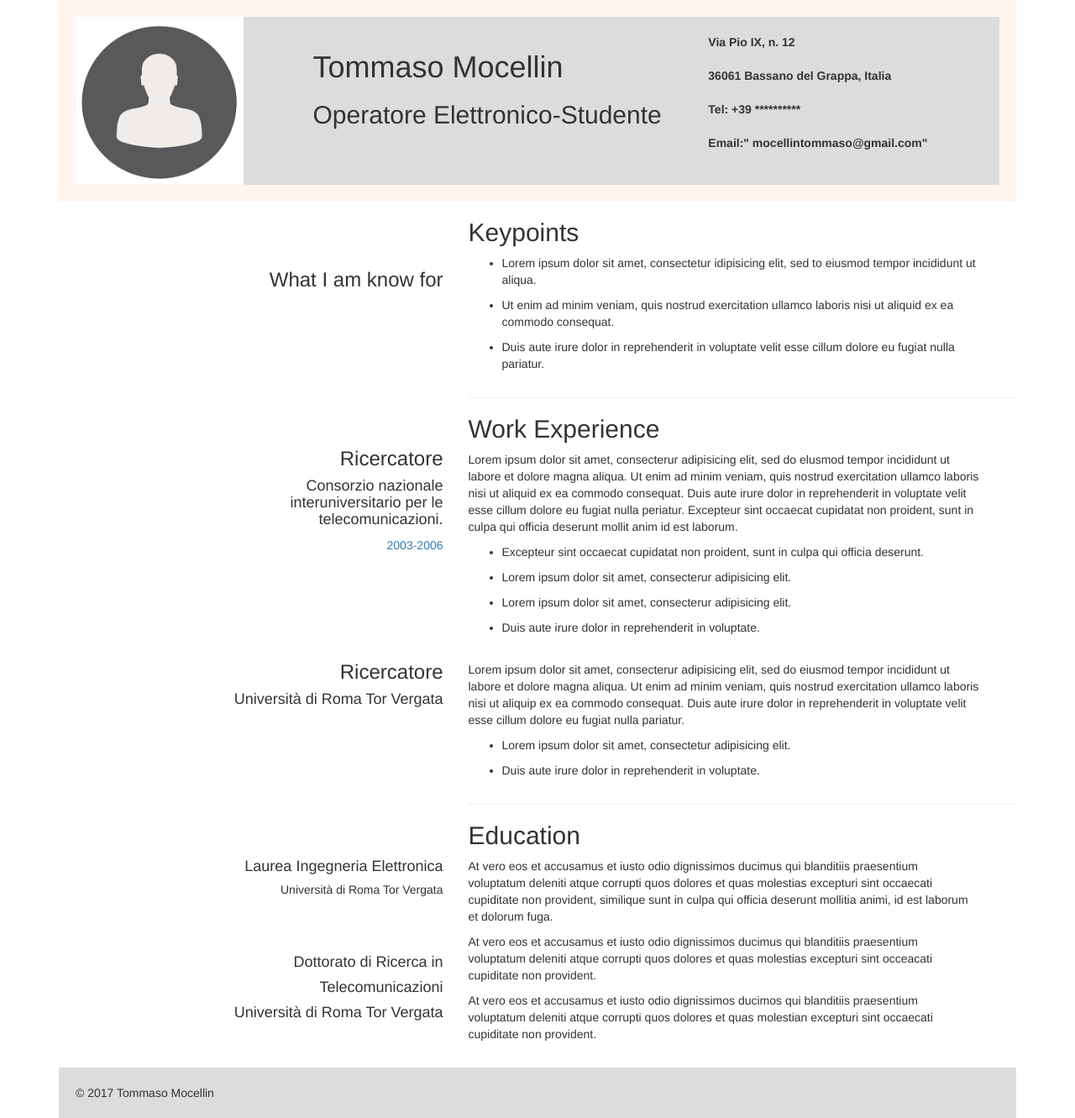
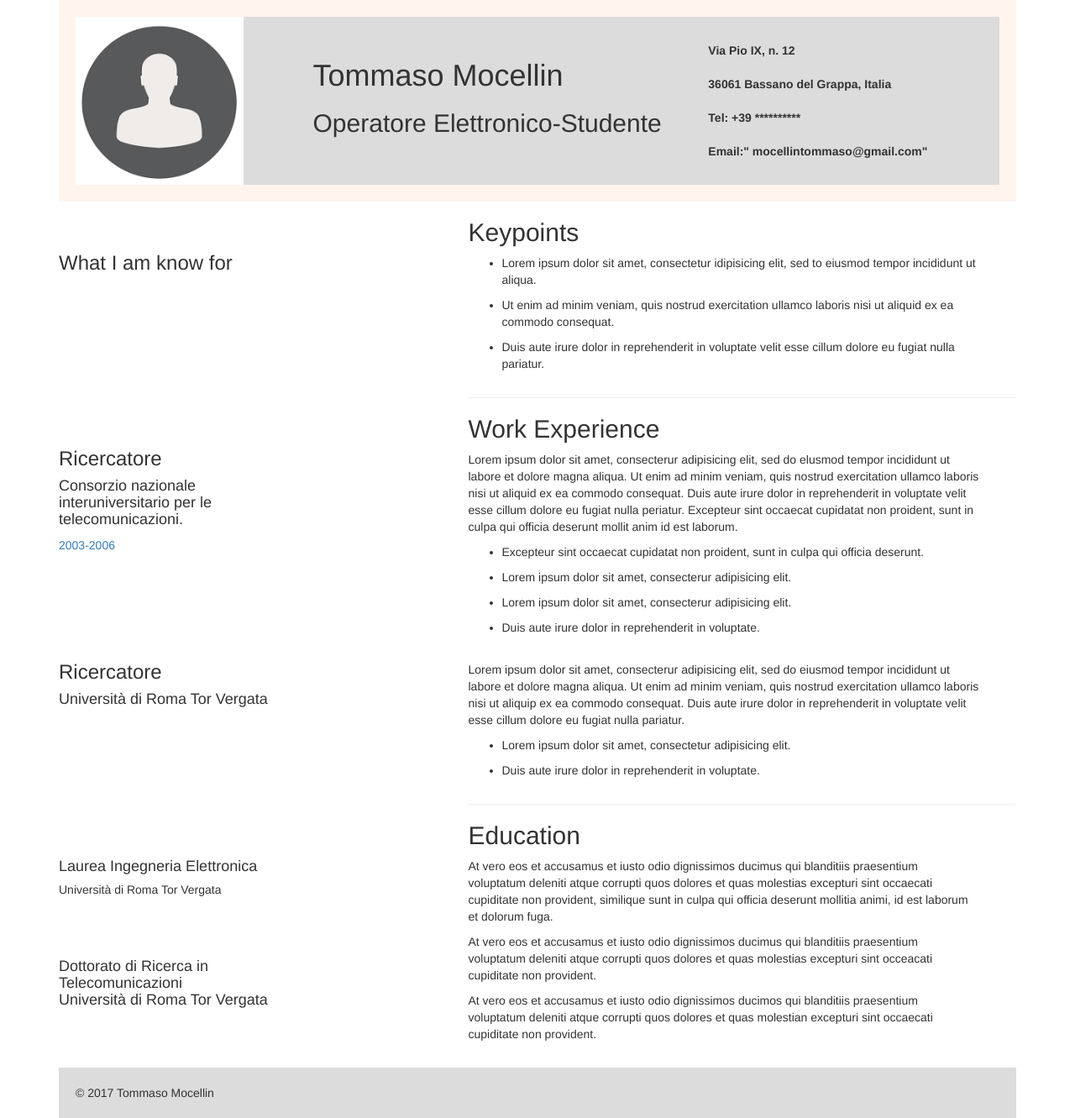
Before and after one commit to tommasomocellin12/curriculum, a plain HTML site: page code/index.html in a window 1280 px wide. Shown: the whole page at 84% size. Drawn offline with Linux system fonts and the light colour scheme.

Commit message:
Migliorato il codice, corretto dei tag che mi hanno permesso di eseguire l'esercitazione in maniera molto simile alla richiesta del Professore.

```diff
--- a/code/css/custom.css
+++ b/code/css/custom.css
@@ -20,19 +20,21 @@ p {
 p {
 	text-align: left;
 }
-.text-align-right {
-	text-align: right;
+.text-align {
+	margin-top: 10px;
+}
+.text-align-1 {
+	margin-top: 60px;
+}
+.text-align-2 {
 	margin-top: 80px;
 }
-.text-align-right1 {
-	text-align: right;
-	margin-top: 10px;
+.text-align-3 {
+	margin-top: 20px;
 }
-.text-align-right2 {
-	text-align: right;
+.text-align-4 {
 	margin-top: 85px;
 }
-.text-align-right3 {
-	text-align: right;
-	margin-top: 25px;
+.text-align-5 {
+	margin-top: 30px;
 }
--- a/code/index.html
+++ b/code/index.html
@@ -57,8 +57,8 @@
 				</div>
 			</header>
 			<div class="row">
-			<div class="col-md-5 col-sm-12">
-				<div class="text-align-right">
+			<div class="col-md-5 col-sm-7">
+				<div class="text-align-1">
 					<p>
 					<h3>
 					What I am know for
@@ -66,7 +66,7 @@
 					</p>
 				</div>
 			</div>
-			<div class="col-md-7">
+			<div class="col-md-7 col-sm-7">
 				<h2>Keypoints</h2>
 				<ul>
 					<li>
@@ -88,18 +88,16 @@
 			</div>
 			</div>
 			<div class="class row">
-			<div class="col-md-5">
-				<div class="text-align-right">
+			<div class="col-md-5 col-sm-7">
+				<div class="text-align-2">
 					<h3>
 					Ricercatore
 					</h3>
-					<h4>
-					Consorzio nazionale<br>interuniversitario per le<br>telecomunicazioni.
-					</h4>
+					<h4>Consorzio nazionale<br>interuniversitario per le<br>telecomunicazioni.</h4>
 					<a href="">2003-2006</a>
 				</div>
 			</div>
-			<div class="col-md-7">
+			<div class="col-md-7 col-sm-7">
 			<hr>
 				<h2>Work Experience</h2>
 				<p>
@@ -130,13 +128,13 @@
 			</div>
 			</div>
 			<div class="row">
-			<div class="col-md-5">
-				<div class="text-align-right1">
-				<h3>Ricercatore</h3>
-				<h4>Università di Roma Tor Vergata</h4>
+			<div class="col-md-5 col-sm-7">
+				<div class="text-align-3">
+					<h3>Ricercatore</h3>
+					<h4>Università di Roma Tor Vergata</h4>
 				</div>
 			</div>
-			<div class="col-md-7">
+			<div class="col-md-7 col-sm-7">
 				<p>
 				<br>
 				Lorem ipsum dolor sit amet, consecterur adipisicing elit, sed do eiusmod tempor incididunt ut<br>labore et dolore magna aliqua. Ut enim ad minim veniam, quis nostrud exercitation ullamco laboris<br>nisi ut aliquip ex ea commodo consequat. Duis aute irure dolor in reprehenderit in voluptate velit<br>esse cillum dolore eu fugiat nulla pariatur.
@@ -156,13 +154,13 @@
 			</div>
 			</div>
 			<div class="row">
-			<div class="col-md-5">
-				<div class="text-align-right2">
-				<h4>Laurea Ingegneria Elettronica</h4>
-				<h5>Università di Roma Tor Vergata</h5>
+			<div class="col-md-5 col-sm-7">
+				<div class="text-align-4">
+					<h4>Laurea Ingegneria Elettronica</h4>
+					<h5>Università di Roma Tor Vergata</h5>
 				</div>
 			</div>
-			<div class="col-md-7">
+			<div class="col-md-7 col-sm-7">
 			<hr>
 				<h2>Education</h2>
 				<p>
@@ -171,14 +169,12 @@
 			</div>
 			</div>
 			<div class="row">
-			<div class="col-md-5">
-				<div class="text-align-right3">
-				<h4>Dottorato di Ricerca in</h4>
-				<h4>Telecomunicazioni</h4>
-				<h4>Università di Roma Tor Vergata</h4>
+			<div class="col-md-5 col-sm-7">
+				<div class="text-align-5">
+					<h4>Dottorato di Ricerca in<br>Telecomunicazioni<br>Università di Roma Tor Vergata</h4>
 				</div>
 			</div>
-			<div class="col-md-7">
+			<div class="col-md-7 col-sm-7">
 				<p>
 				At vero eos et accusamus et iusto odio dignissimos ducimus qui blanditiis praesentium<br>voluptatum deleniti atque corrupti quos dolores et quas molestias excepturi sint occeacati<br>cupiditate non provident.
 				</p>
```
